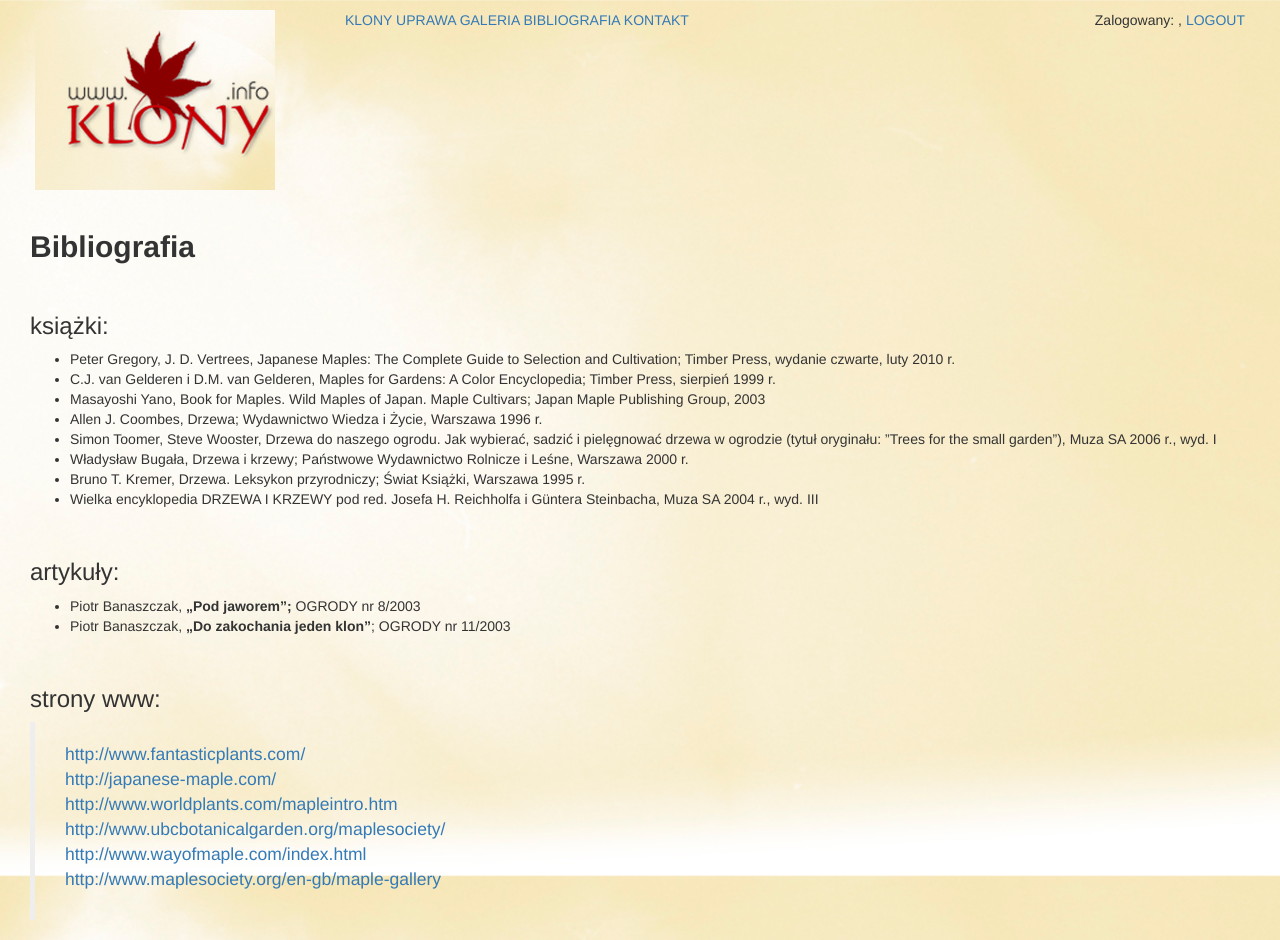
After one commit to AndrzejM63/klony_info, a Django app: page /bibliography/ in a window 1280 px wide. The commit adds this page. Run offline with Django 3.2, Linux system fonts and the light colour scheme; some libraries are stand-ins or nearby versions.

Commit message:
sorting fixed, front updated
	modified:   klony/forms.py
	new file:   klony/templates/klony/acers_bibliography.html
	modified:   klony/templates/klony/acers_cultivation.html
	modified:   klony/templates/klony/acers_home.html
	modified:   klony/templates/klony/acers_search.html
	modified:   klony/templates/klony/base.html
	modified:   klony/views.py
	modified:   klony_info/urls.py
	modified:   static/custom.css

```diff
--- a/klony/forms.py
+++ b/klony/forms.py
@@ -23,7 +23,9 @@ class LoginForm(forms.Form):
 class AcersMainForm(ModelForm):
     class Meta:
         model = Acers
-        fields = ['uid', 'botanic_name', 'latin_name', 'image_tree', 'new_image_tree', 'new_image_bark', 'new_image_leaf']
+        fields = ['uid', 'botanic_name', 'latin_name', 'other_names', 'origin1', 'origin2', 'occurrence', 'height_max1', \
+                  'height_max1', 'shape1', 'shape2', 'leaf_structure', 'leaf_size',  \
+                  'new_image_tree', 'new_image_bark', 'new_image_leaf']
 
 class AcersSearchForm(forms.Form):
     b_uid = forms.CharField(required=False)
--- /dev/null
+++ b/klony/templates/klony/acers_bibliography.html
@@ -0,0 +1,37 @@
+{% extends 'klony/base.html' %}
+
+{% block content %}
+        <div class="row">  <!--class="panel-body"-->
+            <h2><strong>Bibliografia</strong></h2>
+            <p class="bodytext">&nbsp;</p>
+            <p class="bodytext"><h3>książki:</h3></p>
+                <ul>
+                    <li>Peter Gregory, J. D. Vertrees, Japanese Maples: The Complete Guide to Selection and Cultivation; Timber Press, wydanie czwarte, luty 2010 r.</li>
+                    <li>C.J. van Gelderen i D.M. van Gelderen, Maples for Gardens: A Color Encyclopedia; Timber Press, sierpień 1999 r.</li>
+                    <li>Masayoshi Yano, Book for Maples. Wild Maples of Japan. Maple Cultivars; Japan Maple Publishing Group, 2003</li>
+                    <li>Allen J. Coombes, Drzewa; Wydawnictwo Wiedza i Życie, Warszawa 1996 r.</li>
+                    <li>Simon Toomer, Steve Wooster, Drzewa do naszego ogrodu. Jak wybierać, sadzić i pielęgnować drzewa w ogrodzie (tytuł oryginału: ”Trees for the small garden”), Muza SA 2006 r., wyd. I</li>
+                    <li>Władysław Bugała, Drzewa i krzewy; Państwowe Wydawnictwo Rolnicze i Leśne, Warszawa 2000 r.</li>
+                    <li>Bruno T. Kremer, Drzewa. Leksykon przyrodniczy; Świat Książki, Warszawa 1995 r.</li>
+                    <li>Wielka encyklopedia DRZEWA I KRZEWY pod red. Josefa H. Reichholfa i Güntera Steinbacha, Muza SA 2004 r., wyd. III</li>
+                </ul>
+            <p class="bodytext">&nbsp;</p>
+            <p class="bodytext"><h3>artykuły:</h3></p>
+                <ul>
+                    <li>Piotr Banaszczak, <strong>„Pod jaworem”;</strong> OGRODY nr 8/2003</li>
+                    <li>Piotr Banaszczak, <strong>„Do zakochania jeden klon”</strong>; OGRODY nr 11/2003</li>
+                </ul>
+            <p class="bodytext">&nbsp;</p>
+            <p class="bodytext"><h3>strony www:</h3></p>
+                <blockquote style="margin-bottom:0;margin-top:0;fontsize:1em;">
+                    <p class="bodytext"><a href="http://www.fantasticplants.com/About%20Japanese%20maples.htm" target="_blank">http://www.fantasticplants.com/</a><br>
+                        <a href="http://japanese-maple.com/" target="_blank">http://japanese-maple.com/</a><br>
+                        <a href="http://www.worldplants.com/mapleintro.htm" target="_blank">http://www.worldplants.com/mapleintro.htm</a><br>
+                        <a href="http://www.ubcbotanicalgarden.org/maplesociety/" target="_blank">http://www.ubcbotanicalgarden.org/maplesociety/</a><br>
+                        <a href="http://www.wayofmaple.com/index.html" target="_blank">http://www.wayofmaple.com/index.html</a><br>
+                        <a href="http://www.maplesociety.org/en-gb/maple-gallery" target="_blank">http://www.maplesociety.org/en-gb/maple-gallery</a>
+                    </p>
+                </blockquote>
+        </div>
+    <!--</div>-->
+{% endblock %}
--- a/klony/templates/klony/acers_home.html
+++ b/klony/templates/klony/acers_home.html
@@ -5,7 +5,7 @@
         <!--<div class="panel-heading">-->
         <!--</div>-->
     <!--</div>-->
-        <div class="panel-body">
+        <div class="row">  <!--class="panel-body"-->
 
 
 		<!--  Text: [begin] -->
--- a/klony/templates/klony/acers_search.html
+++ b/klony/templates/klony/acers_search.html
@@ -16,14 +16,14 @@
 
             <select size="1" name="b_uid" id="b_uid">
                 <option value="">Nazwa botaniczna</option>
-                {% for acer in acers %}
+                {% for acer in acers_bot %}
                     <option value="{{acer.uid}}">{{ acer.botanic_name }}</option>
                 {% endfor %}
             </select>
             {% csrf_token %}
             <select size="1" name="l_uid" id="l_uid">
                 <option value="">Nazwa łacińska</option>
-                {% for acer in acers %}
+                {% for acer in acers_lat %}
                     <option value="{{acer.uid}}">{{ acer.latin_name }}</option>
                 {% endfor %}
             </select>
--- a/klony/templates/klony/base.html
+++ b/klony/templates/klony/base.html
@@ -12,32 +12,37 @@
     <script src="https://code.jquery.com/jquery-2.2.0.min.js"></script>
 </head>
 <body>
+    <div class="row">
+        <div class="col-md-3">
+            <div id="logo">
+                <a href="/" class="menuspace"><img src="/static/images/logo.jpg">
+                </a>
 
-    <div class="topmenu">
+            </div>
+        </div>
+        <div class="col-md-9">
+            <div id="menu" class="navbar-left">
 
-        <!--<p class="navbar-left">-->
-            <div id="menu" class="navbar-left topmenu">
-                <a href="/" onfocus="blurLink(this);" class="menuspace">STRONA GŁÓWNA</a>
-                <a href="/acers/" onfocus="blurLink(this);" class="menuspace">KLONY</a>
-                <a href="/cultivation/" onfocus="blurLink(this);" class="menuspace">UPRAWA</a>
-                <a href="/galery/" onfocus="blurLink(this);" class="menuspace">GALERIA</a>
-                <a href="bibliografia/" onfocus="blurLink(this);"class="menuspace">BIBLIOGRAFIA</a>
-                <a href="/contact/" onfocus="blurLink(this);" class="menuspace">KONTAKT</a>
+                <a href="/acers/" class="menuspace">KLONY</a>
+                <a href="/cultivation/" class="menuspace">UPRAWA</a>
+                <a href="/galery/" class="menuspace">GALERIA</a>
+                <a href="/bibliography/" class="menuspace">BIBLIOGRAFIA</a>
+                <a href="/contact/" class="menuspace">KONTAKT</a>
             </div>
-        <!--</p>-->
-        <p class="navbar-right logout topmenu">
-            Signed in as: {{ request.user.username }},
-            <a class="menuspace" href="{% url 'site-logout' %}?next=/acers">LOGOUT</a>
-        </p>
+            <div class="navbar-right logout">
+                Zalogowany: {{ request.user.username }},
+                <a class="menuspace" href="{% url 'site-logout' %}?next=/acers">LOGOUT</a>
+            </div>
+        </div>
     </div>
-    <div class="base-headline-title">
-        <h3>
-            {% block title %}{% endblock %}
-        </h3>
+    <!--<div class="base-headline-title">-->
+        <!--<h3>-->
+            <!--{% block title %}{% endblock %}-->
+        <!--</h3>-->
 
-    </div>
+    <!--</div>-->
 
-    <div class="content-block">
+    <div class="row content-block">
         {% block content %}
         {% endblock %}
     </div>
@@ -47,5 +52,6 @@
     <script type="text/javascript" src="//cdn.datatables.net/1.10.13/js/jquery.dataTables.min.js"></script>
     {% block content_js %}
     {% endblock %}
+</div>
 </body>
 </html>
--- a/klony/views.py
+++ b/klony/views.py
@@ -96,19 +96,16 @@ class AcerSearch(View):
         for a in acers_obj:
             d = dict()
             d['uid'] = a.uid
-            d['botanic_name'] = a.botanic_name
-            d['latin_name'] = a.latin_name
+            d['botanic_name'] = a.botanic_name + ' ' + a.variant
+            d['latin_name'] = a.latin_name + ' ' + a.variant
             # d['shape1'] = dict(SHAPES1).get(a.shape1)
             acers.append(d)
-        # d = dict(SHAPES1)
-        # acers['shape1'].append(dict(SHAPES1))
-        # shapes_tmp = list(SHAPES1)
-        # shapes = list()
-        # for i in shapes_tmp:
-        #     shapes.append(i[0])
+        acers_lat = sorted(acers, key=lambda k: k['latin_name'].lower())
+        acers_bot = sorted(acers, key=lambda k: k['botanic_name'].lower())
         return render(request,
                       'klony/acers_search.html',
-                      {'acers': acers,
+                      {'acers_bot': acers_bot,
+                       'acers_lat': acers_lat,
                        'ashapes': SHAPES1,
                        'frost': FROST_RES,
                        'lc_summer': COLORS,
@@ -147,3 +144,10 @@ class AcerCultivation(View):
         return render(request,
                       'klony/acers_cultivation.html',
                       )
+
+
+class AcerBibliography(View):
+    def get(self, request):
+        return render(request,
+                      'klony/acers_bibliography.html',
+                      )
--- a/klony_info/urls.py
+++ b/klony_info/urls.py
@@ -19,7 +19,8 @@ from django.conf import settings
 from django.contrib import admin
 from django.contrib.auth.views import logout_then_login
 
-from klony.views import AcerUpdate, LoginView2, LogoutView, AcerList, AcerSearch, AcerHome, AcerCultivation
+from klony.views import AcerUpdate, LoginView2, LogoutView, AcerList, AcerSearch, AcerHome, AcerCultivation, \
+    AcerBibliography
 
 urlpatterns = [
     url(r'^admin/', admin.site.urls),
@@ -30,5 +31,6 @@ urlpatterns = [
     url(r'^acers/?$', AcerList.as_view(), name='acer-list'),
     url(r'^acer/?$', AcerSearch.as_view(), name='acer-search'),
     url(r'^$|^home$', AcerHome.as_view(), name='acer-home'),
-    url(r'^cultivation/$', AcerCultivation.as_view(), name='acer-home'),
+    url(r'^cultivation/$', AcerCultivation.as_view(), name='acer-cultivation'),
+    url(r'^bibliography/$', AcerBibliography.as_view(), name='acer-bibliography'),
 ] + static(settings.MEDIA_URL, document_root=settings.MEDIA_ROOT)
--- a/static/custom.css
+++ b/static/custom.css
@@ -38,12 +38,22 @@
     margin-bottom: 20px;
 }
 
-.content-block {
+body{
     background-image: url('/static/images/tlo.jpg');
     background-size: 100% auto;
     margin: 10px;
+}
+
+.row {
+    margin: 10px;
     font-size: 1em;
 }
+.content-block {
+ {
+    margin: 10px;
+    font-size: 1em;
+}
+
 .content-block-404 {
     text-align: center;
     margin-top: 200px;
@@ -52,14 +62,30 @@
     margin-top: 10px;
     margin-left: 10px;
 }
-.menuspace {
-    padding: 0px 8px;
+.menuspace a {
+    padding: 10px 8px;
+    margin-left: 10px;
 }
 
 /* old php based web settings */
 .bodytext {
-    margin: 1em;
+    margin: 10px;
     margin-bottom: 1em;
     text-align: justify;
     font-size: 1em;
 }
+
+#logo {
+    margin: 10px;
+/*    float: left;
+    position: absolute;
+    top: 0;
+    left: 0; */
+    width: 240px;
+    height: 180px;
+}
+
+#menu {
+    vertical-align: middle;
+    height: 180px;
+}
```
Also changed, not shown: klony/templates/klony/acers_cultivation.html (+1 -6 lines).
